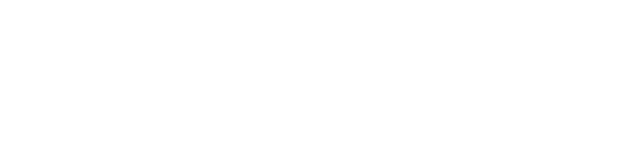
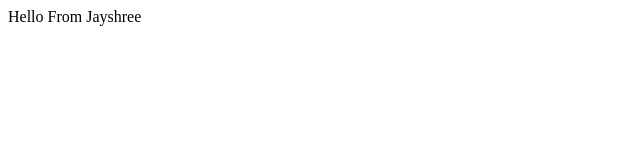
Before and after one commit to jayshreekudale/jktest, a plain HTML site: page index.html in a window 1280 px wide. Shown: the whole page, without its empty margins (0-640 px from the left). Drawn offline with Linux system fonts and the light colour scheme.

Commit message:
modified index by jk

```diff
--- a/index.html
+++ b/index.html
@@ -1,3 +1,3 @@
 <html>
-
+Hello From Jayshree
 </html>
```
